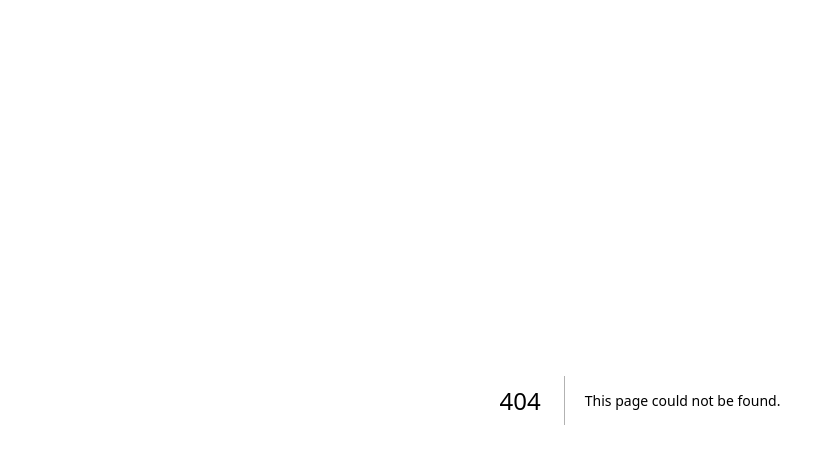
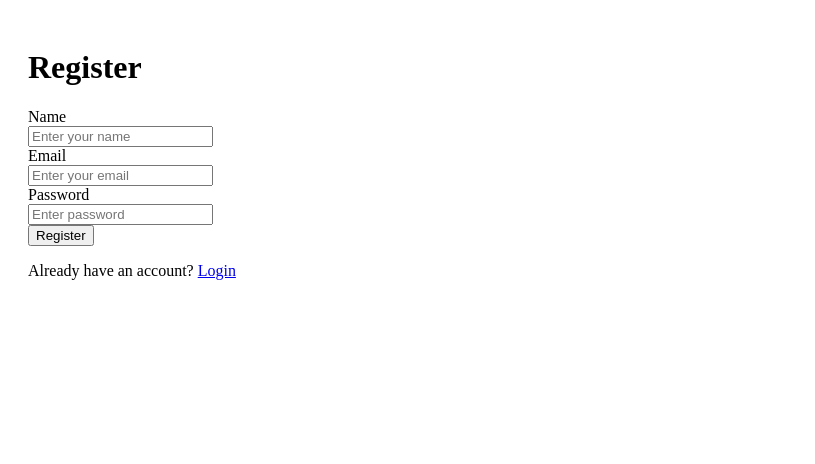
Before and after one commit to himakshi24/Simple-Authentication-, a Next.js app: page /register in a window 1280 px wide. Before the commit this address had no page. Shown: the top 464 px of the page, without its empty margins (0-815 px from the left). Built offline with nearby package versions, Linux system fonts and the light colour scheme.

Commit message:
Create register.js

```diff
--- /dev/null
+++ b/pages/register.js
@@ -0,0 +1,63 @@
+import { useState } from 'react';
+import Link from 'next/link';
+import { useRouter } from 'next/router';
+
+export default function Register() {
+  const [name, setName] = useState('');
+  const [email, setEmail] = useState('');
+  const [password, setPassword] = useState('');
+  const [message, setMessage] = useState(null);
+  const router = useRouter();
+
+  async function submit(e) {
+    e.preventDefault();
+    setMessage(null);
+    const res = await fetch('/api/auth/register', {
+      method: 'POST',
+      headers: { 'Content-Type': 'application/json' },
+      body: JSON.stringify({ name, email, password }),
+    });
+    const data = await res.json();
+    if (res.ok) {
+      setMessage({ type: 'success', text: 'Registered successfully. You can login now.' });
+      setName(''); setEmail(''); setPassword('');
+      // optionally redirect to login
+      setTimeout(() => router.push('/login'), 900);
+    } else {
+      setMessage({ type: 'error', text: data.message || 'Error' });
+    }
+  }
+
+  return (
+    <div style={{ padding: 20 }}>
+      <h1>Register</h1>
+      {message && (
+        <p style={{ color: message.type === 'error' ? 'crimson' : 'green' }}>{message.text}</p>
+      )}
+      <form onSubmit={submit}>
+        <div>
+        <label>Name</label>
+        </div>
+        <div>
+        <input value={name} onChange={e => setName(e.target.value)} placeholder="Enter your name" />
+        </div>
+        <div>
+        <label>Email</label>
+        </div>
+        <div>
+        <input value={email} onChange={e => setEmail(e.target.value)} placeholder="Enter your email" />
+        </div>
+        <div>
+        <label>Password</label>
+        </div>
+        <div>
+        <input value={password} onChange={e => setPassword(e.target.value)} placeholder="Enter password" type="password" />
+        </div>
+        <div>
+        <button type="submit">Register</button>
+        </div>
+      </form>
+      <p>Already have an account? <Link href="/login">Login</Link></p>
+    </div>
+  );
+}
```
